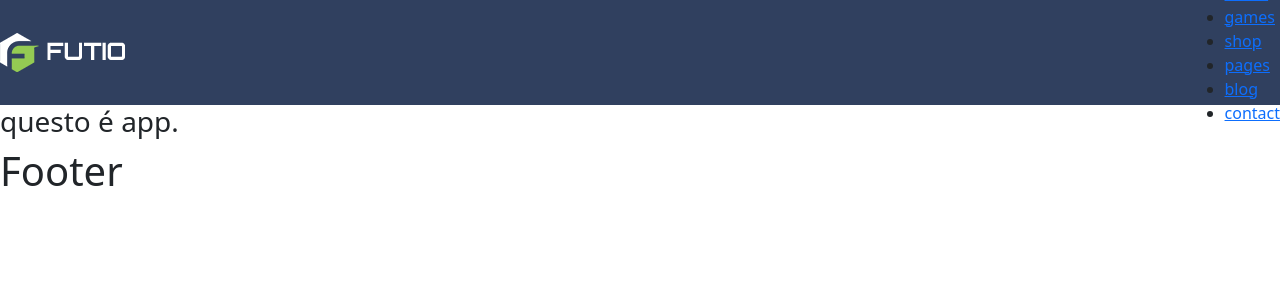
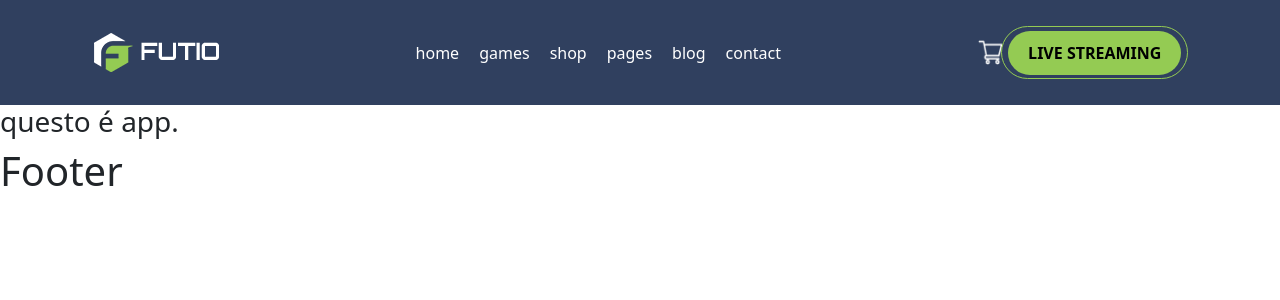
Before and after one commit to GiacomoArena/proj-html-vuejs, a Vue app: page / in a window 1280 px wide. Shown: the top 300 px of the page. Built offline with nearby package versions, Linux system fonts and the light colour scheme.

Commit message:
make Header button

```diff
--- a/src/components/Header.vue
+++ b/src/components/Header.vue
@@ -20,9 +20,9 @@
 
 <section>
 
-<div class="logo">
+
   <img src="../assets/logo.png" alt="logo">
-</div>
+
 
 <div class="link-menu">
   <HeaderLinks
@@ -30,7 +30,16 @@
   :key="i"
   :link="link.text"
   />
+
 </div>
+
+
+<div class="cart">
+  <img src="../assets/icon/cart-icon.png" alt="cart">
+  <button>LIVE STREAMING</button>
+
+</div>
+
 
 </section>
 
@@ -47,9 +56,41 @@ section{
   height: 105px;
   display: flex;
   align-items: center;
+  justify-content: space-around;
 
-  .logo{
-    width: 100%;
+  .link-menu{
+    display: flex;
+  }
+  .cart{
+    display: flex;
+    align-items: center;
+    img{
+      width: 25px;
+      height: 25px;
+    }
+    button{
+      background-color: $my-lightgreen;
+      border-radius: 25px;
+      font-weight: 600;
+      color: black;
+      padding: 10px 20px;
+      position: relative;
+      display: inline-flex;
+      align-items: center;
+      justify-content: center;
+      margin: 5px;
+      transition: 0.3s all;
+      border: none;
+      &::after{
+        position: absolute;
+        content: "";
+        width: 108%;
+        height: 120%;
+        border: 1px solid $my-lightgreen;
+        padding: 5px;
+        border-radius: 30px;
+      }
+    }
   }
 }
 
--- a/src/components/partials/HeaderLinks.vue
+++ b/src/components/partials/HeaderLinks.vue
@@ -18,6 +18,15 @@ export default {
 
 </template>
 
-<style>
+<style lang="scss" scoped>
+@use '../../scss/partials/variables' as*;
+ul{
+  margin: 0 10px;
+  list-style: none;
+  a{
+    text-decoration: none;
+    color: white;
+  }
+}
 
 </style>
```
